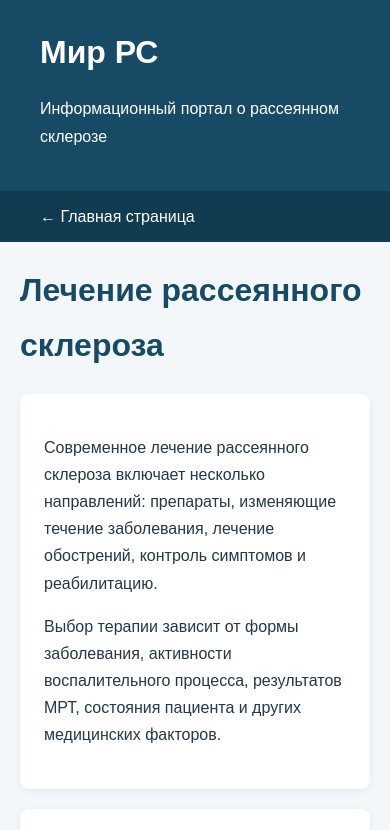
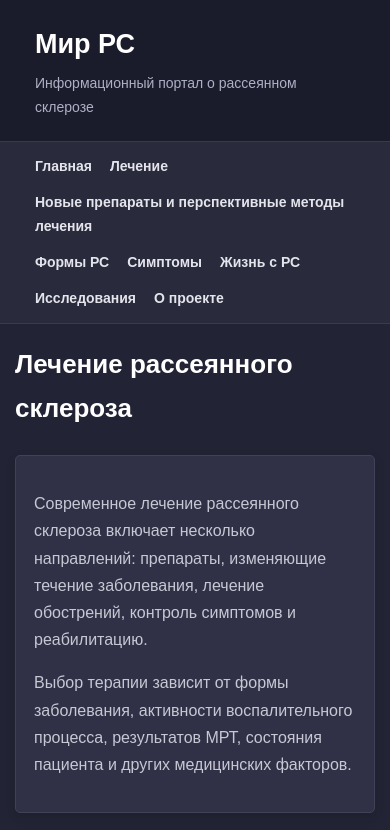
Before and after one commit to garpot/mir-rs, a plain HTML site: page treatment.html in a window 390 px wide. Shown: the top 830 px of the page. Drawn offline with Linux system fonts and the light colour scheme.

Commit message:
Update treatment.html

```diff
--- a/treatment.html
+++ b/treatment.html
@@ -3,68 +3,195 @@
 <html lang="ru">
 <head>
   <meta charset="UTF-8">
-  <meta name="viewport" content="width=device-width, initial-scale=1">
+  <meta name="viewport" content="width=device-width, initial-scale=1.0">
+  <meta name="description" content="Современные методы лечения рассеянного склероза: DMT, терапия прогрессирующих форм, лечение обострений и симптомов.">
+  <meta name="theme-color" content="#222334">
   <title>Лечение рассеянного склероза — Мир РС</title>
+
   <style>
-    * { box-sizing: border-box; }
+    * {
+      box-sizing: border-box;
+    }
+
     body {
       margin: 0;
       font-family: Arial, sans-serif;
-      background: #f4f7fa;
-      color: #263746;
+      background: #222334;
+      color: #e8e9f0;
       line-height: 1.7;
     }
+
     header {
-      background: #174b65;
+      background: #1b1c2b;
       color: white;
-      padding: 25px 20px;
+      padding: 22px 20px;
+      border-bottom: 1px solid #38394e;
     }
-    .container { max-width: 1000px; margin: auto; padding: 0 20px; }
-    header a { color: white; text-decoration: none; }
-    nav { background: #103b51; padding: 12px 20px; }
-    nav a { color: white; text-decoration: none; }
-    main { padding: 35px 0 55px; }
-    h1, h2, h3 { color: #174b65; }
-    header h1 { color: white; margin: 0; }
-    .intro, .article {
-      background: white;
+
+    .container {
+      max-width: 1100px;
+      margin: auto;
+      padding: 0 20px;
+    }
+
+    .brand {
+      font-size: 32px;
+      font-weight: bold;
+    }
+
+    .tagline {
+      color: #aeb0c5;
+      margin-top: 4px;
+      font-size: 14px;
+    }
+
+    nav {
+      background: #292a3c;
+      padding: 13px 20px;
+      border-bottom: 1px solid #3a3b50;
+    }
+
+    nav .container {
+      display: flex;
+      flex-wrap: wrap;
+      gap: 12px 25px;
+    }
+
+    nav a {
+      color: #e4e5ec;
+      text-decoration: none;
+      font-size: 14px;
+      font-weight: bold;
+    }
+
+    nav a:hover {
+      color: #ffad00;
+    }
+
+    main {
+      padding: 35px 0 55px;
+    }
+
+    h1 {
+      color: #ffffff;
+      font-size: 30px;
+      margin-bottom: 25px;
+    }
+
+    h2 {
+      color: #ffb323;
+      margin-top: 0;
+      font-size: 22px;
+    }
+
+    .intro,
+    .article {
+      background: #303146;
       padding: 24px;
       margin: 20px 0;
-      border-radius: 9px;
-      box-shadow: 0 2px 9px #193b5012;
+      border-radius: 5px;
+      border: 1px solid #414258;
+      box-shadow: 0 3px 10px #00000020;
     }
-    .article h2 { margin-top: 0; }
+
+    .intro p,
+    .article p,
+    .article li {
+      color: #c7c8d4;
+    }
+
+    .article ul {
+      padding-left: 25px;
+    }
+
+    .article li {
+      margin-bottom: 7px;
+    }
+
     .notice {
-      background: #fff8e8;
-      border-left: 4px solid #d6a33b;
-      padding: 17px;
-      margin-top: 25px;
+      background: #303146;
+      border-left: 4px solid #ffad00;
+      padding: 20px;
+      margin-top: 30px;
+      border-radius: 4px;
+      color: #d1d2dc;
     }
+
+    .notice strong {
+      color: #ffb323;
+    }
+
     footer {
-      background: #174b65;
-      color: white;
+      background: #1b1c2b;
+      color: #b8bac9;
       text-align: center;
-      padding: 22px;
+      padding: 25px 20px;
+      border-top: 1px solid #38394e;
     }
-    footer a { color: white; }
+
+    footer a {
+      color: #ffb323;
+      text-decoration: none;
+    }
+
+    footer a:hover {
+      text-decoration: underline;
+    }
+
+    @media (max-width: 600px) {
+      .container {
+        padding-left: 15px;
+        padding-right: 15px;
+      }
+
+      .brand {
+        font-size: 27px;
+      }
+
+      h1 {
+        font-size: 26px;
+      }
+
+      h2 {
+        font-size: 20px;
+      }
+
+      .intro,
+      .article {
+        padding: 18px;
+      }
+
+      nav .container {
+        gap: 12px 18px;
+      }
+    }
   </style>
 </head>
+
 <body>
 
 <header>
   <div class="container">
-    <h1>Мир РС</h1>
-    <p>Информационный портал о рассеянном склерозе</p>
+    <div class="brand">Мир РС</div>
+    <div class="tagline">Информационный портал о рассеянном склерозе</div>
   </div>
 </header>
 
 <nav>
   <div class="container">
-    <a href="index.html">← Главная страница</a>
+    <a href="index.html">Главная</a>
+    <a href="treatment.html">Лечение</a>
+    <a href="new-treatments.html">Новые препараты и перспективные методы лечения</a>
+    <a href="forms.html">Формы РС</a>
+    <a href="symptoms.html">Симптомы</a>
+    <a href="life.html">Жизнь с РС</a>
+    <a href="research.html">Исследования</a>
+    <a href="about.html">О проекте</a>
   </div>
 </nav>
 
 <main class="container">
+
   <h1>Лечение рассеянного склероза</h1>
 
   <div class="intro">
@@ -168,6 +295,11 @@
       Результаты лабораторных исследований, клинических испытаний
       и одобренные методы лечения необходимо рассматривать отдельно.
     </p>
+    <p>
+      <a href="new-treatments.html" style="color:#ffb323;">
+        Новые препараты и перспективные методы лечения →
+      </a>
+    </p>
   </section>
 
   <div class="notice">
@@ -176,10 +308,11 @@
     консультацию врача. Не начинайте, не отменяйте и не меняйте
     лечение самостоятельно.
   </div>
+
 </main>
 
 <footer>
-  <p>© Мир РС — информационный портал</p>
+  <p><strong>Мир РС</strong> — информационный портал</p>
   <p><a href="index.html">На главную</a></p>
 </footer>
 
```
